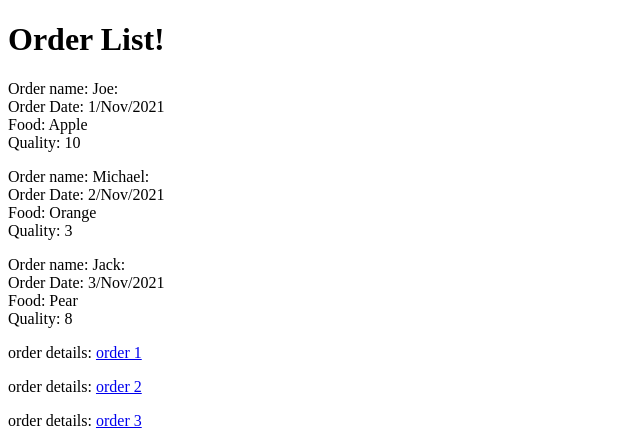
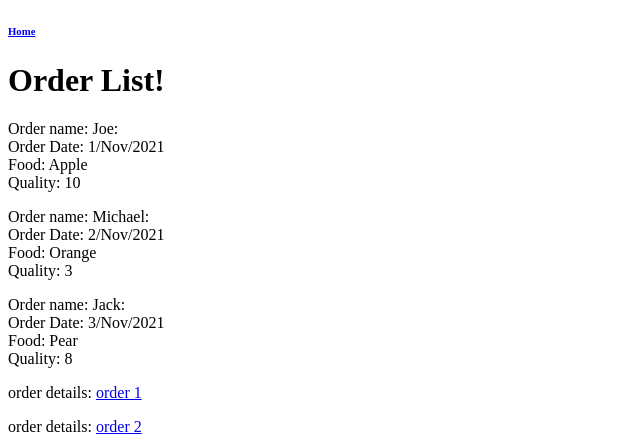
Before and after one commit to ccx1010sky/wk3d3_flask_model_lab, a Flask app: page /orders in a window 1280 px wide. Shown: the top 434 px of the page, without its empty margins (0-640 px from the left). Run offline with Flask 2, Linux system fonts and the light colour scheme.

Commit message:
add home link to the order.html

```diff
--- a/my_shop_app/templates/order.html
+++ b/my_shop_app/templates/order.html
@@ -8,6 +8,7 @@
     <title>{{title}}</title>
   </head>
   <body>
+    <h6><a href="/">Home</a></h6>
     <h1>Order List!</h1>
     {% for order in orders %}
     <div>
```
